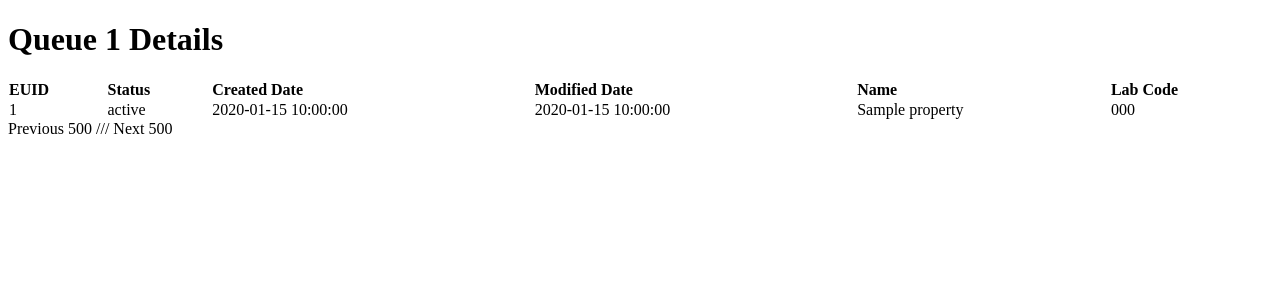
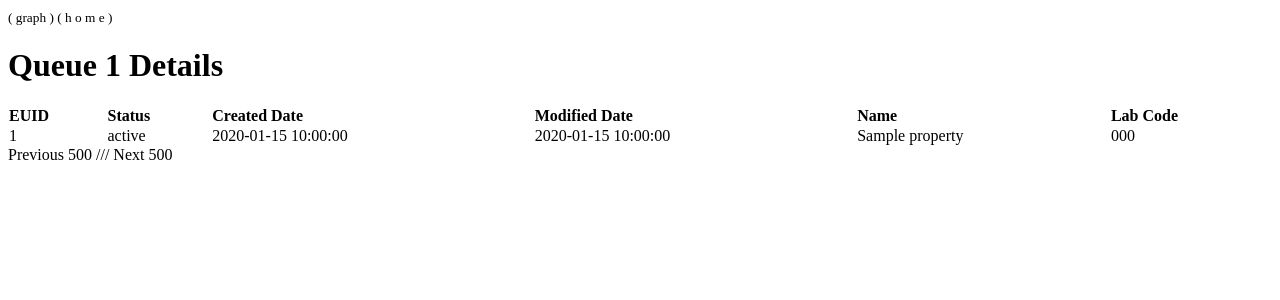
Before and after one commit to RCRF/bloom_dewey, a Python web app: template templates/queue_details.html in a window 1280 px wide. Shown: the top 300 px of the page. Run offline with Jinja, Linux system fonts and the light colour scheme; the template is opened without the code that fills it: most values are stand-ins (such as "Sample title", 1, 10 or a date in 2020).

```diff
--- a/templates/queue_details.html
+++ b/templates/queue_details.html
@@ -55,6 +55,8 @@
         </script>
 </head>
 <body>
+            <small> <a href=dindex?globalStartNodeEUID={{ pagination.euid }}>( graph )</a> </small> <small> <a href= />( h o m e )</a> </small>
+
     <h1>Queue {{pagination.euid}} Details</h1>
     <table border="1" id="genericTemplateTable">
         <thead>
```
